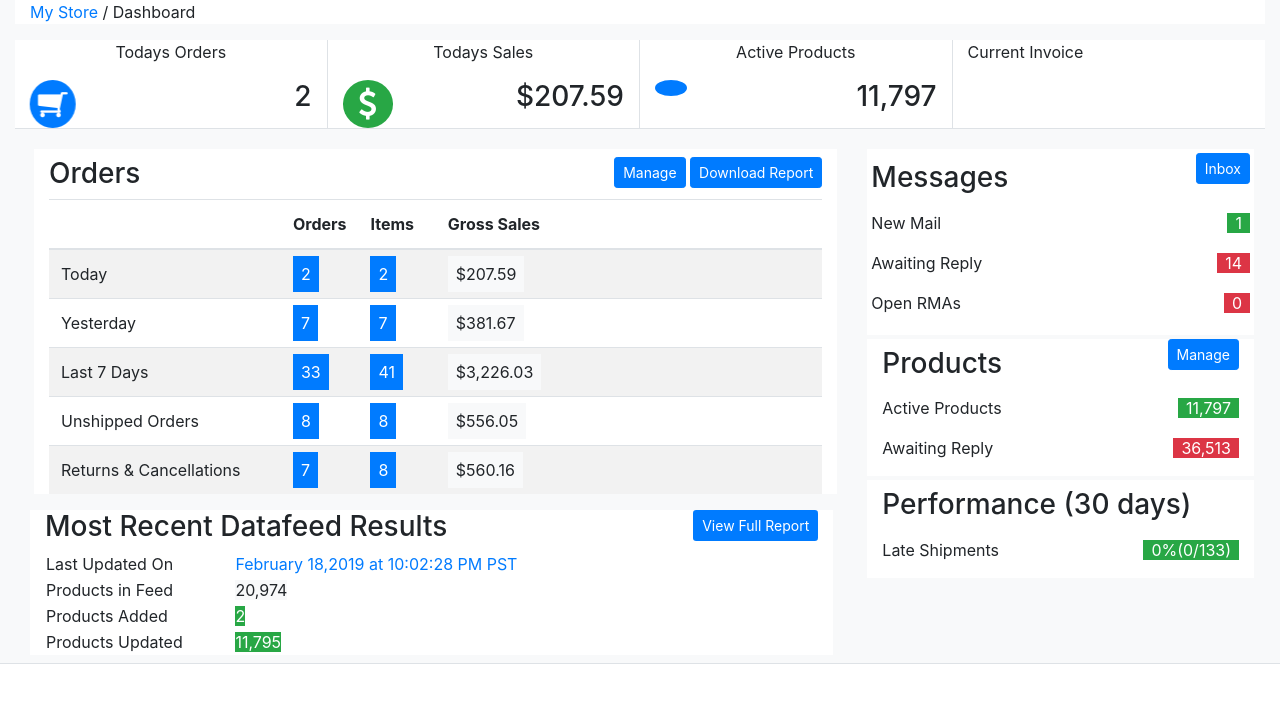
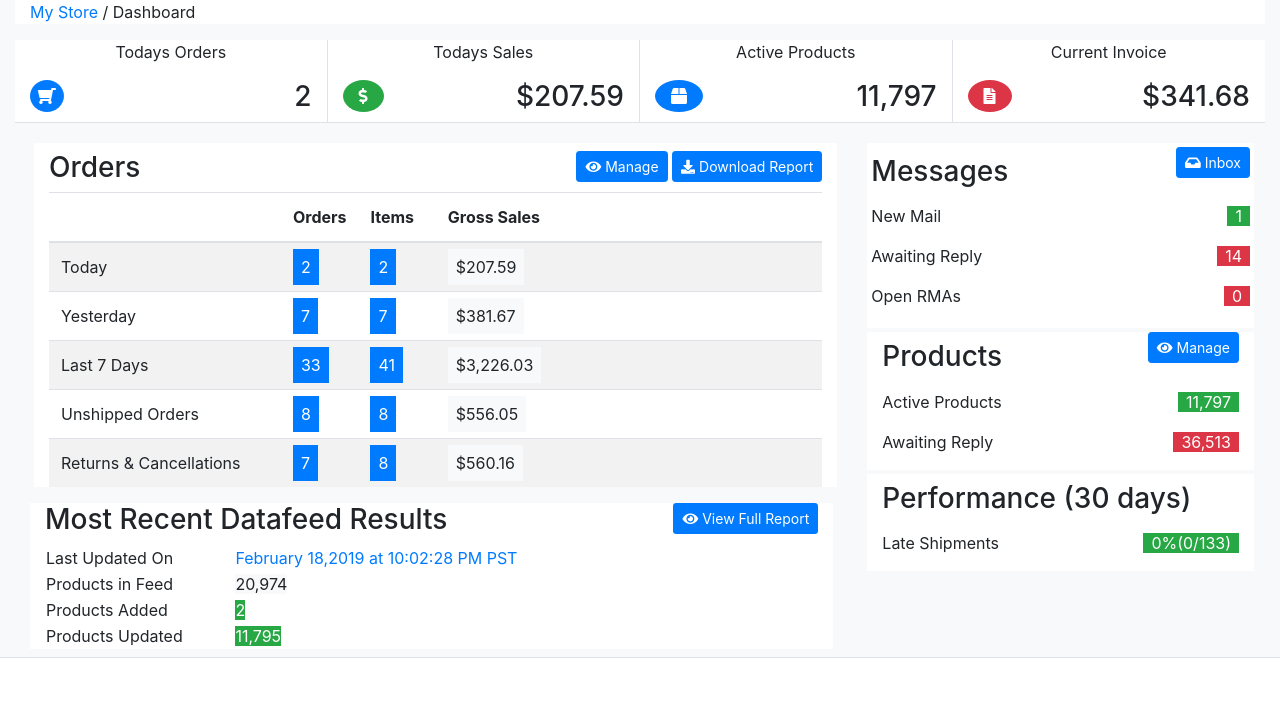
Before and after one commit to Buckshotdesigns/UI-UX-challenge, a PHP site: page / in a window 1280 px wide. Shown: the top 703 px of the page. Run offline with PHP 8.4, Linux system fonts and the light colour scheme; some libraries are stand-ins or nearby versions.

Commit message:
added all icons

```diff
--- a/assets/styles/style.css
+++ b/assets/styles/style.css
@@ -3,6 +3,11 @@
     transform: rotateY(180deg);
 }
 
-.fa {
+.far,
+.fa,
+.fas {
+    font-weight: 900;
+}
+.large-icon {
     font-size: 2em;
 }
--- a/index.html
+++ b/index.html
@@ -5,7 +5,7 @@
     <meta name="viewport" content="width=device-width, initial-scale=1.0">
     <title>UI UX Challenge</title>
     <link rel="stylesheet" href="https://maxcdn.bootstrapcdn.com/bootstrap/4.0.0/css/bootstrap.min.css" integrity="sha384-Gn5384xqQ1aoWXA+058RXPxPg6fy4IWvTNh0E263XmFcJlSAwiGgFAW/dAiS6JXm" crossorigin="anonymous">
-    <link rel="stylesheet" href="https://cdnjs.cloudflare.com/ajax/libs/font-awesome/4.7.0/css/font-awesome.min.css">
+    <link href="https://use.fontawesome.com/releases/v5.0.7/css/all.css" rel="stylesheet">
     <link rel="stylesheet" href="assets/styles/style.css">
 </head>
 <body>
@@ -18,26 +18,30 @@
             <div class="col-3 border-right">
                 <p class="text-center">Todays Orders</p>
                 <div>
-                    <i class="fa fa-shopping-cart flip text-white bg-primary p-2 rounded-circle float-left"></i>
+                    <i class="fas fa-shopping-cart flip text-white bg-primary p-2 rounded-circle float-left"></i>
                     <h3 class="float-right">2</h3>
                 </div>
             </div>
             <div class="col-3 border-right">
                 <p class="text-center">Todays Sales</p>
                 <div>
-                    <i class="fa fa-dollar text-white bg-success px-3 py-2 rounded-circle float-left"></i>
+                    <i class="fas fa-dollar-sign text-white bg-success px-3 py-2 rounded-circle float-left"></i>
                     <h3 class="float-right">$207.59</h3>
                 </div>
             </div>
             <div class="col-3 border-right">
                 <p class="text-center">Active Products</p>
                 <div>
-                    <i class="fa fa-box text-white bg-primary px-3 py-2 rounded-circle float-left"></i>
+                    <i class="fas fa-box text-white bg-primary px-3 py-2 rounded-circle float-left"></i>
                     <h3 class="float-right">11,797</h3>
                 </div>
             </div>
             <div class="col-3">
-                <p>Current Invoice</p>
+                <p class="text-center">Current Invoice</p>
+                <div>
+                    <i class="far fa-file-alt text-white bg-danger px-3 py-2 rounded-circle float-left"></i>
+                    <h3 class="float-right">$341.68</h3>
+                </div>
             </div>
         </div>
     </div>
@@ -48,8 +52,8 @@
                     <div class="py-2">
                         <h3 class="float-left">Orders</h3>
                         <div class="float-right">
-                            <button class="btn btn-primary btn-sm">Manage</button>
-                            <button class="btn btn-primary btn-sm">Download Report</button>
+                            <button class="btn btn-primary btn-sm"><i class="far fa-eye text-white pr-1"></i>Manage</button>
+                            <button class="btn btn-primary btn-sm"><i class="fas fa-download text-white pr-1"></i>Download Report</button>
                         </div>
                     </div>
                     <table class="table table-striped">
@@ -97,7 +101,7 @@
                 <div class="container bg-white my-2">
                     <div class="clearfix">
                         <h3 class="float-left">Most Recent Datafeed Results</h3>
-                        <button class="btn btn-sm bg-primary text-white float-right">View Full Report</button>
+                        <button class="btn btn-sm bg-primary text-white float-right"><i class="far fa-eye text-white pr-1"></i>View Full Report</button>
                     </div>
                     <table>
                         <tbody>
@@ -125,7 +129,7 @@
                 <div class="container m-1 bg-white border-light p-1">
                     <div class="clearfix">
                         <h3 class="float-left py-2">Messages</h3>
-                        <button class="btn btn-primary btn-sm float-right ">Inbox</button>
+                        <button class="btn btn-primary btn-sm float-right "><i class="fas fa-inbox text-white pr-1"></i>Inbox</button>
                     </div>
                     <div class="clearfix">
                         <p class="float-left">New Mail</p>
@@ -143,7 +147,7 @@
                 <div class="container m-1 bg-white">
                     <div class="clearfix">
                         <h3 class="float-left py-2">Products</h3>
-                        <button class="btn btn-primary btn-sm float-right ">Manage</button>
+                        <button class="btn btn-primary btn-sm float-right "><i class="far fa-eye text-white pr-1"></i>Manage</button>
                     </div>
                     <div class="clearfix">
                         <p class="float-left">Active Products</p>
```
